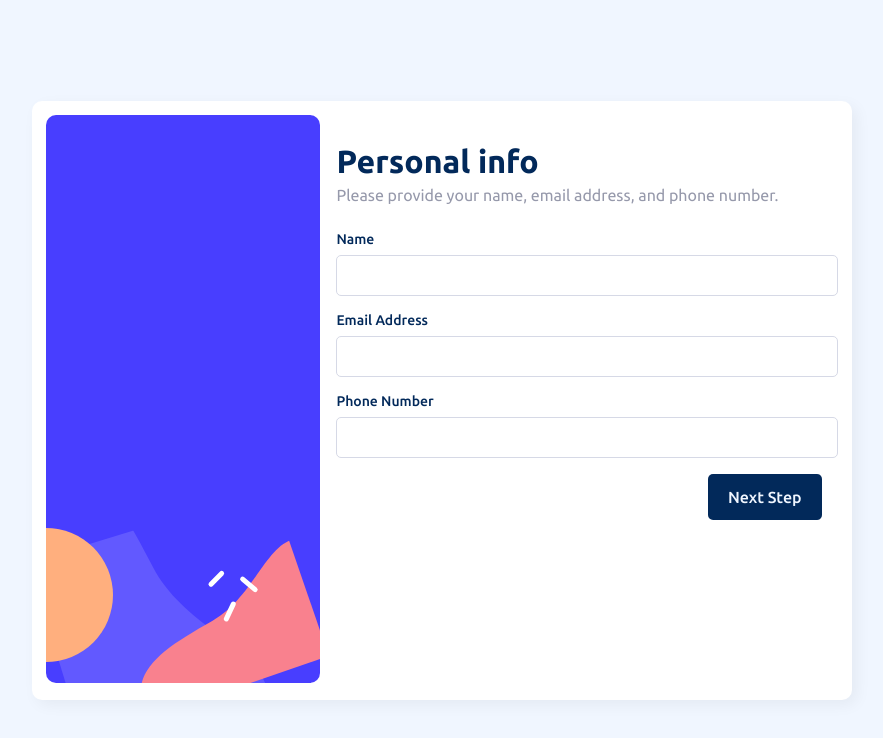
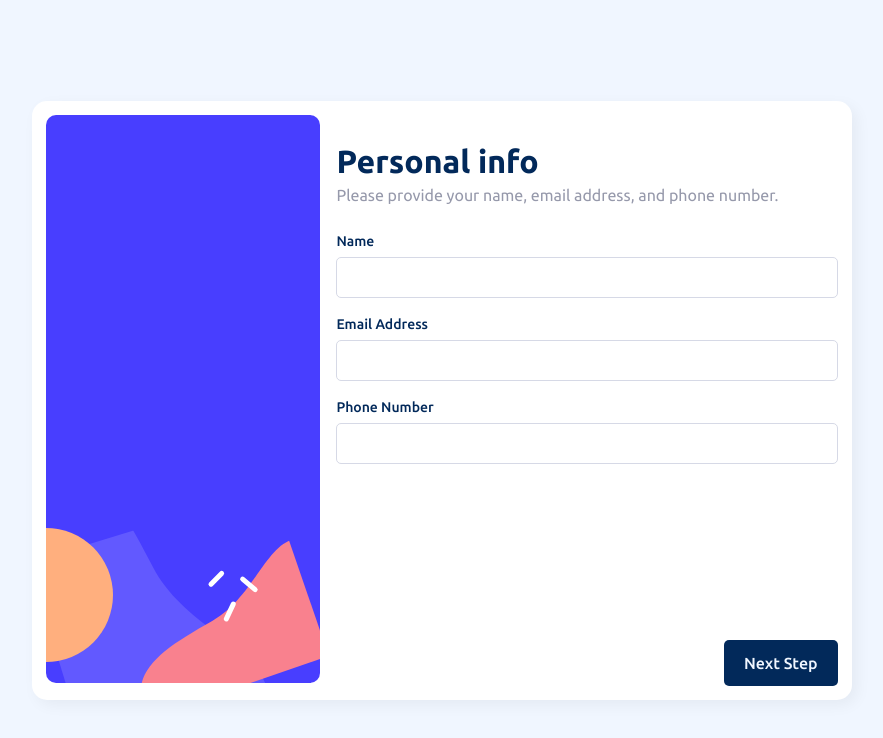
Before and after one commit to zulmy-azhary/multistep-form, a React (Vite) app: page / in a window 1280 px wide. Shown: the top 738 px of the page, without its empty margins (198-1081 px from the left). Built offline with nearby package versions, Linux system fonts and the light colour scheme.

Commit message:
Create FormContext and add react-hook-form to handle form state and validation

```diff
--- a/package.json
+++ b/package.json
@@ -11,6 +11,7 @@
   "dependencies": {
     "react": "^18.2.0",
     "react-dom": "^18.2.0",
+    "react-hook-form": "^7.40.0",
     "styled-components": "^5.3.6"
   },
   "devDependencies": {
--- a/src/App.tsx
+++ b/src/App.tsx
@@ -1,8 +1,9 @@
 import React from "react";
+import { FieldValues } from "react-hook-form/dist/types";
 import styled, { useTheme } from "styled-components";
 import { StepForm } from "./components";
-import { useMediaQuery } from "./hooks/useMediaQuery";
-import { useStepForm } from "./hooks/useStepForm";
+import { useFormCtx } from "./context";
+import { useMediaQuery, useStepForm } from "./hooks";
 import { AddOns, PersonalInfo, Plan, Summary } from "./pages";
 
 const Container = styled.form`
@@ -48,10 +49,10 @@ const Dots = styled.div`
   column-gap: 1rem;
 `;
 
-const Item = styled.button`
+const Item = styled.div<{ isActive: boolean }>`
   --size: 2.25rem;
 
-  background: transparent;
+  background: ${({ isActive }) => (isActive ? "var(--lightBlue)" : " transparent")};
   width: var(--size);
   height: var(--size);
   display: flex;
@@ -59,14 +60,9 @@ const Item = styled.button`
   align-items: center;
   border-radius: 50%;
   border: 1px solid white;
-  color: white;
+  color: ${({ isActive }) => (isActive ? "black" : "white")};
   font-size: 0.875rem;
   font-weight: 500;
-
-  &:hover {
-    background-color: var(--lightBlue);
-    color: black;
-  }
 `;
 
 const Card = styled.div`
@@ -74,7 +70,7 @@ const Card = styled.div`
   max-width: 100%;
   height: fit-content;
   background-color: white;
-  border-radius: 10px;
+  border-radius: 15px;
   box-shadow: 5px 5px 15px rgba(0, 0, 0, 0.05);
   padding: 2rem 1.5rem;
   display: flex;
@@ -107,10 +103,13 @@ const Image = styled.img`
 const CardContent = styled.div`
   width: 100%;
 
-  @media (min-width: ${(props) => props.theme.media.desktop}) {
+  @media (min-width: ${(props) => props.theme.media.tablet}) {
     display: flex;
     flex-direction: column;
     justify-content: space-between;
+  }
+
+  @media (min-width: ${(props) => props.theme.media.desktop}) {
     row-gap: 2rem;
     padding: 1rem 5rem;
   }
@@ -123,17 +122,16 @@ const Content = styled.div`
 `;
 
 const App: React.FC = () => {
+  const { handleSubmit } = useFormCtx();
   const { media } = useTheme();
   const isTablet = useMediaQuery(`(min-width: ${media.tablet})`);
-  // const { step, steps, goToStep } = useStep();
   const stepList = [<PersonalInfo />, <Plan />, <AddOns />, <Summary />];
-  const { steps, step, goToStep, backStep, nextStep, isFirstStep, isLastStep } =
-    useStepForm(stepList);
+  const { steps, step, backStep, nextStep, isFirstStep, isLastStep } = useStepForm(stepList);
 
-  const onSubmit = (e: React.FormEvent) => {
-    e.preventDefault();
-    console.log("submit");
-  };
+  const onSubmit = handleSubmit((data: FieldValues) => {
+    console.log(data);
+    nextStep();
+  });
 
   return (
     <Container onSubmit={onSubmit}>
@@ -141,11 +139,15 @@ const App: React.FC = () => {
         {!isTablet && (
           <Dots>
             {steps &&
-              steps.map((_, idx) => (
-                <Item type="button" onClick={() => goToStep(idx)} key={idx}>
-                  {idx + 1}
-                </Item>
-              ))}
+              steps.map((_, idx: number) => {
+                const isActive = steps.indexOf(step) === idx;
+
+                return (
+                  <Item key={idx} isActive={isActive}>
+                    {idx + 1}
+                  </Item>
+                );
+              })}
           </Dots>
         )}
         <Card>
@@ -156,25 +158,11 @@ const App: React.FC = () => {
           )}
           <CardContent>
             <Content>{step}</Content>
-            {isTablet && (
-              <StepForm
-                backStep={backStep}
-                nextStep={nextStep}
-                isFirstStep={isFirstStep}
-                isLastStep={isLastStep}
-              />
-            )}
+            {isTablet && <StepForm stepState={{ backStep, isFirstStep, isLastStep }} />}
           </CardContent>
         </Card>
       </Wrapper>
-      {!isTablet && (
-        <StepForm
-          backStep={backStep}
-          nextStep={nextStep}
-          isFirstStep={isFirstStep}
-          isLastStep={isLastStep}
-        />
-      )}
+      {!isTablet && <StepForm stepState={{ backStep, isFirstStep, isLastStep }} />}
     </Container>
   );
 };
--- a/src/components/InputForm.tsx
+++ b/src/components/InputForm.tsx
@@ -1,4 +1,4 @@
-import React from "react";
+import React, { forwardRef } from "react";
 import styled from "styled-components";
 
 const Wrapper = styled.div`
@@ -11,11 +11,15 @@ const Wrapper = styled.div`
   }
 `;
 
+const Head = styled.div``
+
 const Label = styled.label`
   color: var(--marineBlue);
   font-size: 0.875rem;
   font-weight: 500;
 `;
+
+const Error = styled.span``;
 
 const Input = styled.input`
   padding: 0.75rem;
@@ -33,15 +37,20 @@ interface InputFormProps extends React.InputHTMLAttributes<HTMLInputElement> {
   title: string;
 }
 
-const InputForm: React.FC<InputFormProps> = (props) => {
+const InputForm: React.ForwardRefRenderFunction<HTMLDivElement, InputFormProps> = (props, ref) => {
   const { title, ...rest } = props;
 
   return (
-    <Wrapper>
-      <Label htmlFor={title}>{title}</Label>
+    <Wrapper ref={ref}>
+      <Head>
+        <Label htmlFor={title}>{title}</Label>
+        <Error>
+
+        </Error>
+      </Head>
       <Input id={title} {...rest} autoComplete="off" />
     </Wrapper>
   );
 };
 
-export default InputForm;
+export default forwardRef(InputForm);
--- a/src/components/StepForm.tsx
+++ b/src/components/StepForm.tsx
@@ -8,6 +8,10 @@ const StepWrapper = styled.div`
   align-items: center;
   background-color: white;
   padding: 1rem;
+
+  @media (min-width: ${(props) => props.theme.media.tablet}) {
+    padding: 0;
+  }
 `;
 
 const Button = styled.button`
@@ -18,7 +22,7 @@ const Button = styled.button`
   border-radius: 5px;
   cursor: pointer;
 
-  @media (min-width: ${props => props.theme.media.tablet}){
+  @media (min-width: ${(props) => props.theme.media.tablet}) {
     font-size: 1rem;
     font-weight: 500;
   }
@@ -33,28 +37,43 @@ const ButtonBack = styled(Button)`
   }
 `;
 
-const ButtonNext = styled(Button)`
-  background-color: var(--marineBlue);
+const ButtonNext = styled(Button)<{ isLastStep: boolean }>`
+  background-color: var(--${({ isLastStep }) => (isLastStep ? "purplishBlue" : "marineBlue")});
   color: var(--magnolia);
   margin-left: auto;
 
   &:hover {
-    background-color: hsla(213, 96%, 18%, 0.875);
+    --marineHover: 213, 96%, 18%;
+    --purplishHover: 243, 100%, 62%;
+
+    background-color: hsla(
+      var(--${({ isLastStep }) => (isLastStep ? "purplishHover" : "marineHover")}),
+      0.875
+    );
   }
 `;
 
 interface Props {
-  backStep: () => void;
-  nextStep: () => void;
-  isFirstStep: boolean;
-  isLastStep: boolean;
+  stepState: {
+    backStep: () => void;
+    isFirstStep: boolean;
+    isLastStep: boolean;
+  };
 }
 
-const StepForm: React.FC<Props> = ({ backStep, nextStep, isFirstStep, isLastStep }) => {
+const StepForm: React.FC<Props> = ({ stepState }) => {
+  const { backStep, isFirstStep, isLastStep } = stepState;
+
   return (
     <StepWrapper>
-      {!isFirstStep && <ButtonBack onClick={backStep} type="button">Go Back</ButtonBack>}
-      <ButtonNext onClick={nextStep} type="button">{isLastStep ? "Confirm" : "Next Step"}</ButtonNext>
+      {!isFirstStep && (
+        <ButtonBack onClick={backStep} type="button">
+          Go Back
+        </ButtonBack>
+      )}
+      <ButtonNext type="submit" isLastStep={isLastStep}>
+        {isLastStep ? "Confirm" : "Next Step"}
+      </ButtonNext>
     </StepWrapper>
   );
 };
--- /dev/null
+++ b/src/context/FormContext.tsx
@@ -0,0 +1,38 @@
+import React, { createContext, useContext } from "react";
+import { useForm } from "react-hook-form";
+import {
+  FieldValues,
+  FormState,
+  UseFormHandleSubmit,
+  UseFormRegister,
+  UseFormSetValue,
+} from "react-hook-form/dist/types";
+
+// type FormData = {
+//   name: string;
+//   emailAddress: string;
+//   phoneNumber: string;
+// }
+
+interface FormCtx {
+  register: UseFormRegister<FieldValues>;
+  setValue: UseFormSetValue<FieldValues>;
+  handleSubmit: UseFormHandleSubmit<FieldValues>;
+  formState: FormState<FieldValues>;
+}
+
+const FormContext = createContext<FormCtx>({} as FormCtx);
+
+export const useFormCtx = (): FormCtx => useContext(FormContext);
+
+const FormProvider: React.FC<React.PropsWithChildren> = ({ children }) => {
+  const { register, setValue, handleSubmit, formState } = useForm<FieldValues>();
+
+  return (
+    <FormContext.Provider value={{ register, setValue, handleSubmit, formState }}>
+      {children}
+    </FormContext.Provider>
+  );
+};
+
+export default FormProvider;
--- /dev/null
+++ b/src/context/index.ts
@@ -0,0 +1 @@
+export { default as FormProvider, useFormCtx } from "./FormContext";
--- /dev/null
+++ b/src/hooks/index.ts
@@ -0,0 +1,2 @@
+export { useMediaQuery } from "./useMediaQuery";
+export { useStepForm } from "./useStepForm";
--- a/src/main.tsx
+++ b/src/main.tsx
@@ -2,14 +2,17 @@ import React from "react";
 import ReactDOM from "react-dom/client";
 import { ThemeProvider } from "styled-components";
 import App from "./App";
+import { FormProvider } from "./context";
 import GlobalStyles from "./styles/GlobalStyles";
 import { theme } from "./styles/theme";
 
 ReactDOM.createRoot(document.getElementById("root") as HTMLElement).render(
   <React.StrictMode>
     <ThemeProvider theme={theme}>
-      <GlobalStyles />
-      <App />
+      <FormProvider>
+        <GlobalStyles />
+        <App />
+      </FormProvider>
     </ThemeProvider>
   </React.StrictMode>
 );
--- a/src/pages/PersonalInfo.tsx
+++ b/src/pages/PersonalInfo.tsx
@@ -2,6 +2,8 @@ import React from "react";
 import { InputForm } from "../components";
 import { Heading, Header, SubHeader } from "../styles/SharedComponents";
 import styled from "styled-components";
+import { FieldValues, UseFormRegister, UseFormSetValue } from "react-hook-form/dist/types";
+import { useFormCtx } from "../context";
 
 const Form = styled.div`
   margin-top: 1.5rem;
@@ -11,6 +13,12 @@ const Form = styled.div`
 `;
 
 const PersonalInfo: React.FC = () => {
+  const { register, setValue } = useFormCtx();
+  const inputHandler = (e: React.ChangeEvent<HTMLInputElement>) => {
+    const ev = e.target;
+    setValue(ev.name, ev.value);
+  };
+
   return (
     <>
       <Heading>
@@ -18,9 +26,27 @@ const PersonalInfo: React.FC = () => {
         <SubHeader>Please provide your name, email address, and phone number.</SubHeader>
       </Heading>
       <Form>
-        <InputForm required title="Name" type="text" />
-        <InputForm required title="Email Address" type="email" />
-        <InputForm required title="Phone Number" type="tel" />
+        <InputForm
+          {...register("name", { required: "Name is required." })}
+          title="Name"
+          type="text"
+          onChange={inputHandler}
+          name="name"
+        />
+        <InputForm
+          {...register("emailAddress", { required: "Email Address is required." })}
+          title="Email Address"
+          type="email"
+          onChange={inputHandler}
+          name="emailAddress"
+        />
+        <InputForm
+          {...register("phoneNumber", { required: "Phone Number is required." })}
+          title="Phone Number"
+          type="tel"
+          onChange={inputHandler}
+          name="phoneNumber"
+        />
       </Form>
     </>
   );
```
Also changed, not shown: 1 other file (tests, documents, lock files or other folders).
